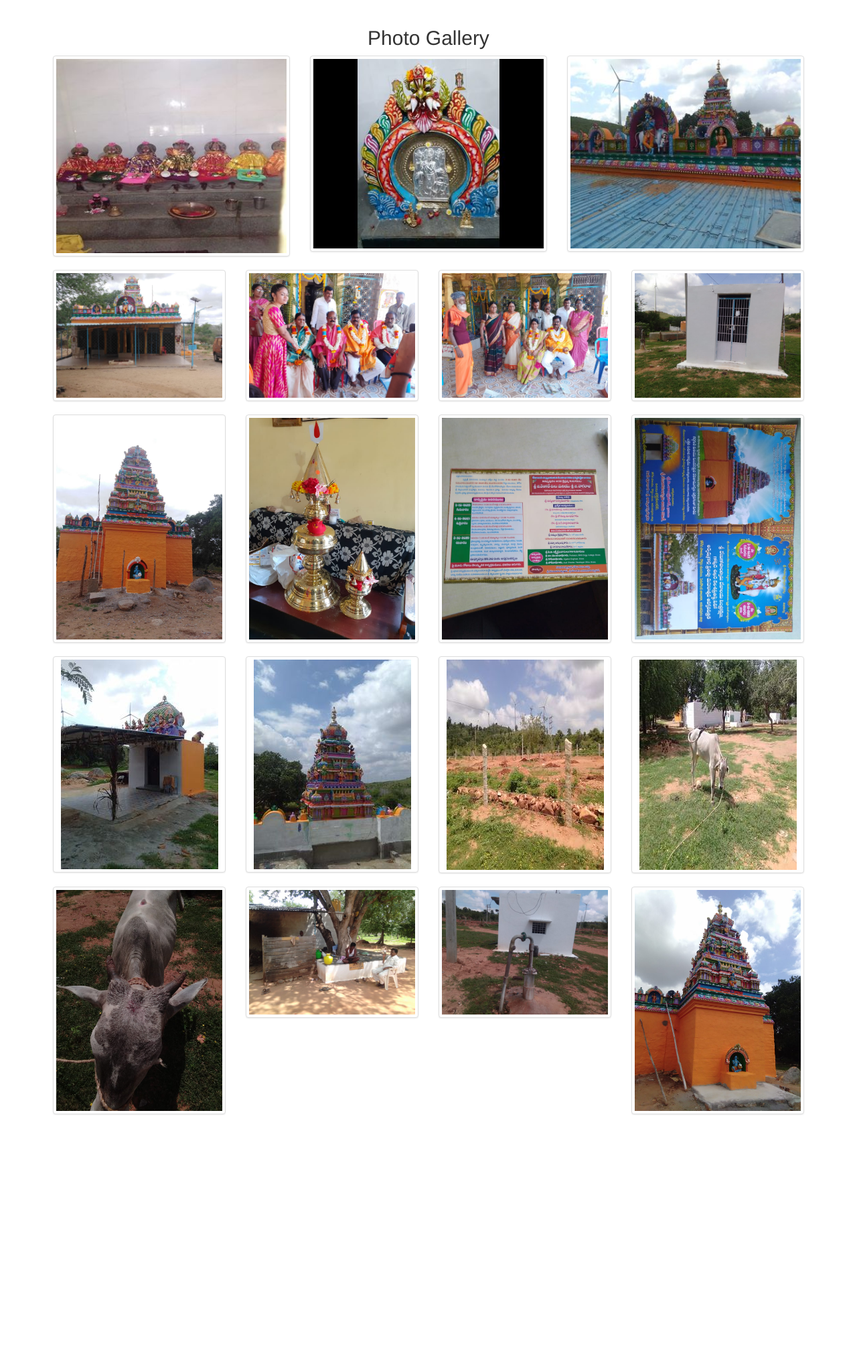
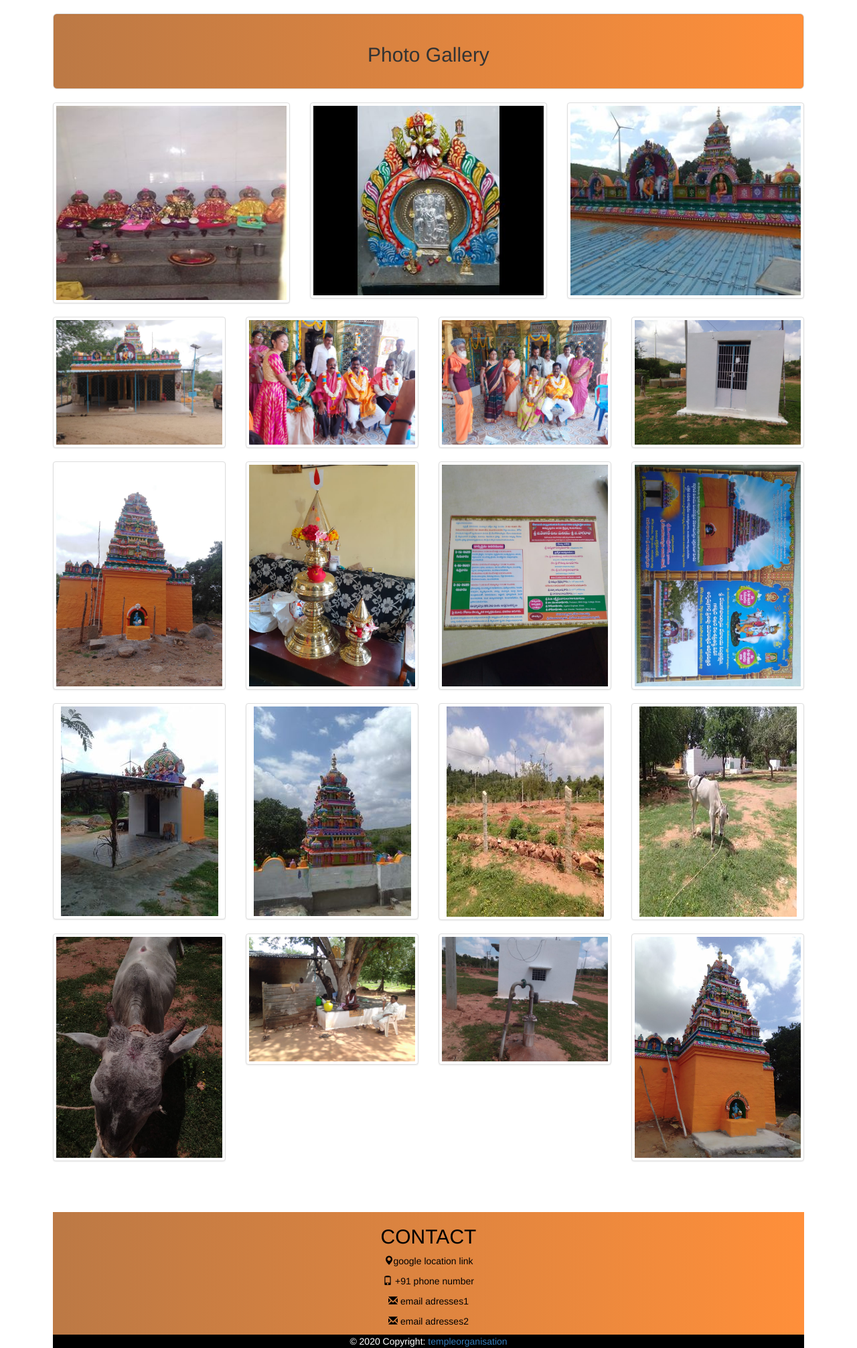
Before and after one commit to swaroop-hub/temple-website, a PHP site: page /photo2.html in a window 1280 px wide. Shown: the part 282-2295 px from the top of the page at 67% size. Before the commit the page ends 1947 px from the top, so only its background shows below. Run offline with PHP 8.4, Linux system fonts and the light colour scheme.

Commit message:
minor changes

```diff
--- a/css/index.css
+++ b/css/index.css
@@ -8,6 +8,13 @@ body {font-family: Verdana, sans-serif; margin:0}
 
 
 .jumbotron {
+    height: 300px;
+    padding-top: 0px !important;
+    padding-left: 25px !important;
+    background-image: linear-gradient(to right, #bc7945,#f7c97e);
+}
+
+#photoHeading {
     height: 300px;
     padding-top: 0px !important;
     padding-left: 25px !important;
@@ -129,3 +136,18 @@ img {vertical-align: middle;}
 #header-details p{
   font-weight: 300;
 }
+
+#contact {
+  margin-top: 5% !important;
+  background-image: linear-gradient(to right, #bc7945,#ff8f3a);
+  color: black;
+}
+
+footer {
+  background-color: black;
+  color: white;
+}
+
+.well {
+  background-image: linear-gradient(to right, #bc7945,#ff8f3a) !important;
+}
--- a/photo2.html
+++ b/photo2.html
@@ -40,14 +40,14 @@
         </div>
         <ul class="nav navbar-nav">
           <li ><a href="index.html">Home</a></li>
-          <li class="active"><a href="photogallery.html">Photo Gallery</a></li>
+          <li class="active"><a href="photo2.html">Photo Gallery</a></li>
           <li><a href="donators.html">Donators</a></li>
           <li><a href="#">History</a></li>
         </ul>
       </div>
     </nav>
     <div class="container-fluid text-center bg-grey">
-        <h2>Photo Gallery</h2>
+        <div class="well well-lg text-center"><h2>Photo Gallery</h2></div>
         <div class="row" >
           <div class="col-sm-4">
             <div class="thumbnail">
@@ -191,5 +191,27 @@
             </div>
           </div>
     </div>
+    <div id="contact" class="container-fluid text-center">
+      <h2>CONTACT</h2>
+      <div class="row ">
+        <div class="col-sm-12">
+
+          <p><span class="glyphicon glyphicon-map-marker"></span>google location link</p>
+          <p><span class="glyphicon glyphicon-phone"></span> +91 phone number</p>
+
+          <p><span class="glyphicon glyphicon-envelope"></span> email adresses1</p>
+          <p><span class="glyphicon glyphicon-envelope"></span> email adresses2</p>
+        </div>
+      </div>
+    </div>
+    <footer class="page-footer font-small blue">
+
+      <!-- Copyright -->
+      <div class="footer-copyright text-center py-3">© 2020 Copyright:
+        <a href="https:///"> templeorganisation</a>
+      </div>
+      <!-- Copyright -->
+
+    </footer>
   </body>
   </html>
--- a/photogallery.html
+++ b/photogallery.html
@@ -53,9 +53,7 @@
         </ul>
       </div>
     </nav>
-    <div class="jumbotron">
-      <h1>PHOTO GALLERY</h1>
-    </div>
+    <div class="well well-lg text-center"><h1>PHOTO GALLERY</h1></div>
     <div class="row">
         <div class="col-md-12">
 
```
Also changed, not shown: css/text.txt (added, +21 -0 lines), donators.html (+24 -2 lines).
